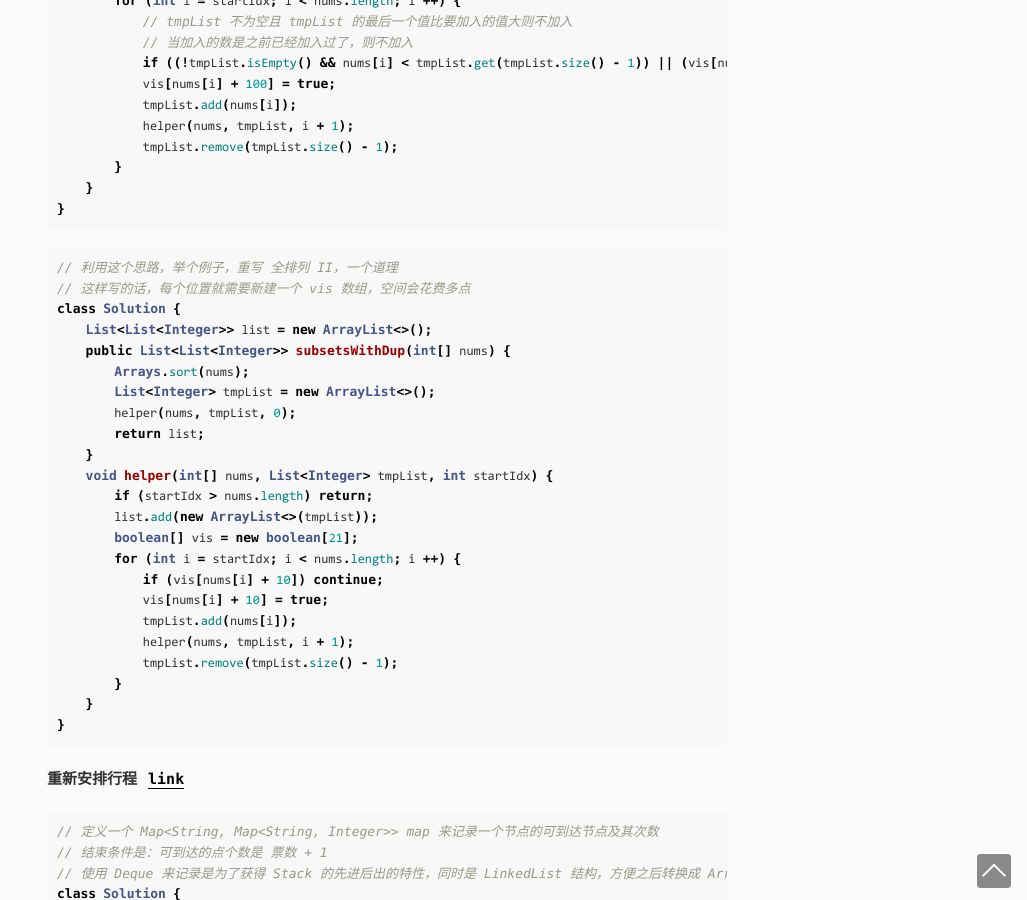
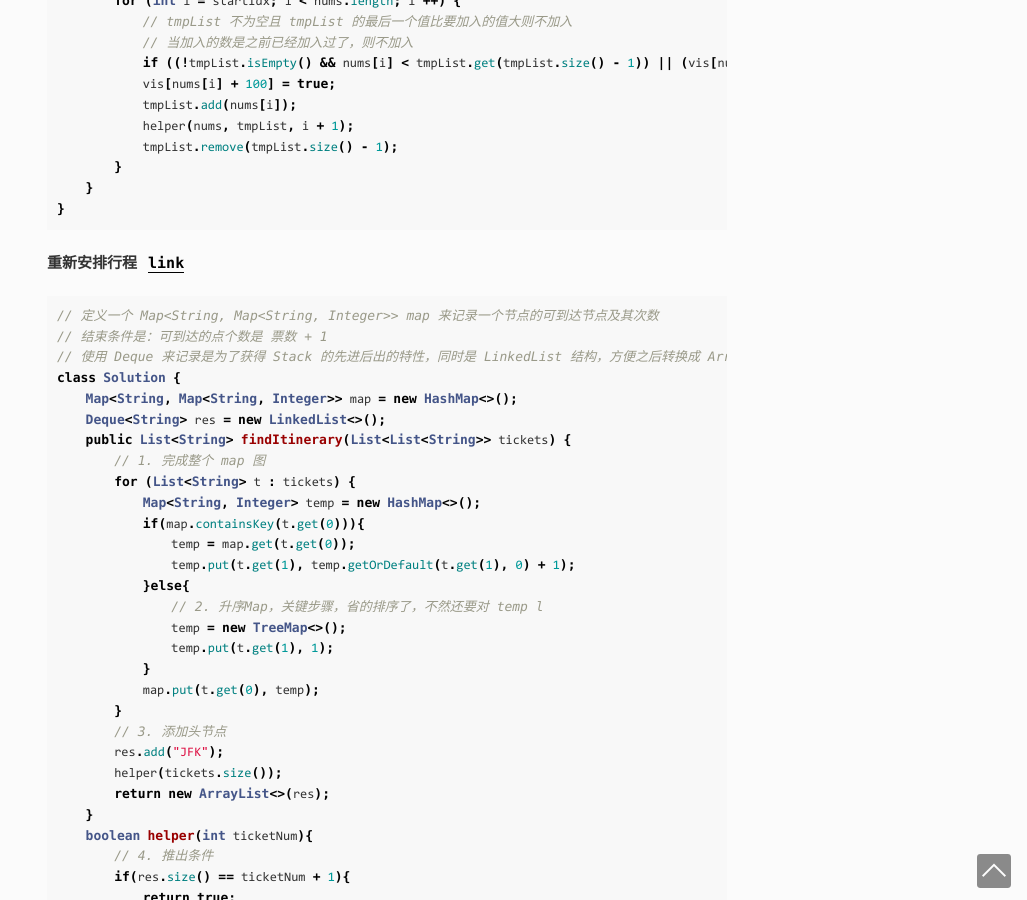
Before and after one commit to clnaga/clnaga.github.io, a Jekyll site: the page built from _posts/2021-08-20-回溯.md, in a window 1280 px wide and 900 px high, scrolled down 11002 px. Shown: the whole window, without its empty margins (253-1280 px from the left). Built offline with Jekyll 4.4.1, drawn with Linux system fonts in a browser that asks for light colours; comment, search, counter and statistics services are not loaded.

Commit message:
Update 2021-08-20-回溯.md

````diff
--- a/_posts/2021-08-20-回溯.md
+++ b/_posts/2021-08-20-回溯.md
@@ -630,32 +630,6 @@ class Solution {
 }
 ```
 
-```java
-// 利用这个思路，举个例子，重写 全排列 II，一个道理
-// 这样写的话，每个位置就需要新建一个 vis 数组，空间会花费多点
-class Solution {
-    List<List<Integer>> list = new ArrayList<>();
-    public List<List<Integer>> subsetsWithDup(int[] nums) {
-        Arrays.sort(nums);
-        List<Integer> tmpList = new ArrayList<>();
-        helper(nums, tmpList, 0);
-        return list;
-    }
-    void helper(int[] nums, List<Integer> tmpList, int startIdx) {
-        if (startIdx > nums.length) return;
-        list.add(new ArrayList<>(tmpList));
-        boolean[] vis = new boolean[21];
-        for (int i = startIdx; i < nums.length; i ++) {
-            if (vis[nums[i] + 10]) continue;
-            vis[nums[i] + 10] = true;
-            tmpList.add(nums[i]);
-            helper(nums, tmpList, i + 1);
-            tmpList.remove(tmpList.size() - 1);
-        }
-    }
-}
-```
-
 #### 重新安排行程 [link](https://leetcode-cn.com/problems/reconstruct-itinerary/)
 
 ```java
````
